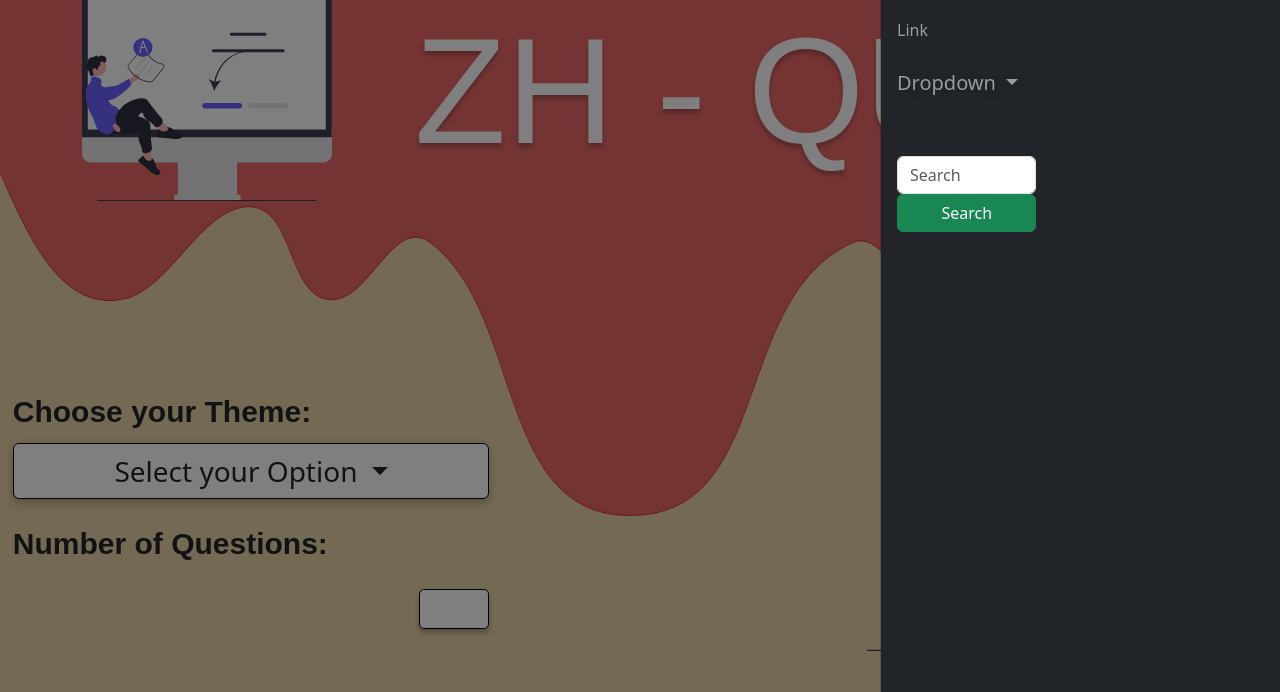
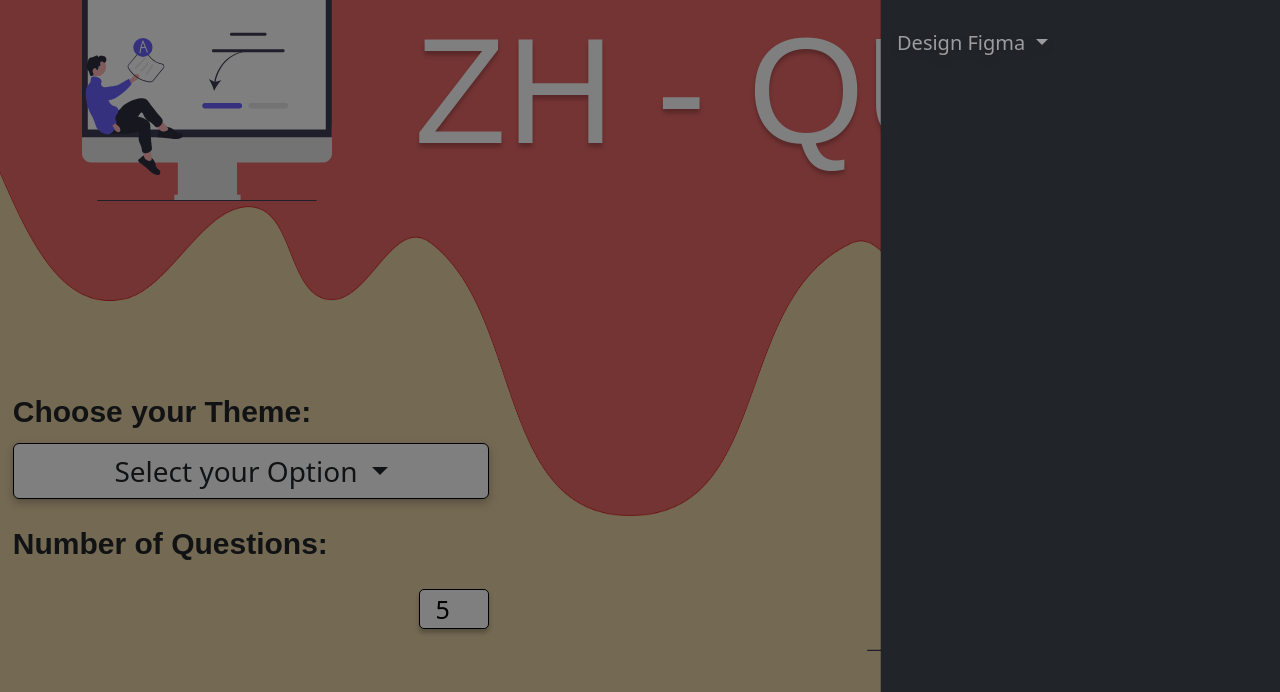
Before and after one commit to MayckellP/QUIZZ---PROJECT, a PHP site: page / in a window 1280 px wide, after a click that opens the changed part. Shown: the part 108-800 px from the top of the page. Run offline with PHP 8.4, Linux system fonts and the light colour scheme; some web fonts are replaced.

Commit message:
validation questions - fixed

```diff
--- a/includes/navbar.php
+++ b/includes/navbar.php
@@ -8,35 +8,30 @@
     </button>
     <div class="offcanvas offcanvas-end text-bg-dark" tabindex="-1" id="offcanvasDarkNavbar" aria-labelledby="offcanvasDarkNavbarLabel">
       <div class="offcanvas-header">
-        <h5 class="offcanvas-title" id="offcanvasDarkNavbarLabel">Dark offcanvas</h5>
+        <h5 class="offcanvas-title" id="offcanvasDarkNavbarLabel">
+          ZH - ACADEMY
+        </h5>
         <button type="button" class="btn-close btn-close-white" data-bs-dismiss="offcanvas" aria-label="Close"></button>
       </div>
       <div class="offcanvas-body">
         <ul class="navbar-nav justify-content-end flex-grow-1 pe-3">
           <li class="nav-item">
-            <a class="nav-link active" aria-current="page" href="#">Home</a>
-          </li>
-          <li class="nav-item">
-            <a class="nav-link" href="#">Link</a>
+            <a class="nav-link active" aria-current="page" href="https://github.com/MayckellP/QUIZZ---PROJECT" target="_blank">
+              Github (Repository)
+              </a>
           </li>
           <li class="nav-item dropdown">
-            <a class="nav-link dropdown-toggle" href="#" role="button" data-bs-toggle="dropdown" aria-expanded="false">
-              Dropdown
+            <a class="nav-link dropdown-toggle" href="https://github.com/MayckellP/QUIZZ---PROJECT" role="button" data-bs-toggle="dropdown" aria-expanded="false">
+              Design Figma
             </a>
             <ul class="dropdown-menu dropdown-menu-dark">
-              <li><a class="dropdown-item" href="#">Action</a></li>
-              <li><a class="dropdown-item" href="#">Another action</a></li>
-              <li>
-                <hr class="dropdown-divider">
-              </li>
-              <li><a class="dropdown-item" href="#">Something else here</a></li>
+              <li><a class="dropdown-item" href="https://www.figma.com/file/OHGcfNb3isMJiwTEHv31N8/Untitled?node-id=0%3A1&t=2P4I1fFOZft713ly-0" target="_blank">
+                Windows Design</a></li>
+              <li><a class="dropdown-item" href="https://www.figma.com/file/OHGcfNb3isMJiwTEHv31N8/Untitled?node-id=1%3A3&t=2P4I1fFOZft713ly-0" target="_blank">
+                Mobile Design</a></li>
             </ul>
           </li>
         </ul>
-        <form class="d-flex mt-3" role="search">
-          <input class="form-control me-2" type="search" placeholder="Search" aria-label="Search">
-          <button class="btn btn-success" type="submit">Search</button>
-        </form>
       </div>
     </div>
   </div>
--- a/index.php
+++ b/index.php
@@ -16,6 +16,7 @@ $_SESSION = array('score' => 0);
     <link rel="shortcut icon" href="media/images/logo.png" type="image/x-icon" />
     <link rel="stylesheet" href="https://cdn.jsdelivr.net/npm/bootstrap@5.3.0-alpha1/dist/css/bootstrap.min.css ">
     <link rel="stylesheet" href="style/index.css">
+    <link rel="shortcut icon" href="media/images/newLogo.svg" type="image/x-icon">
     <title>ZH | Home</title>
   </head>
   <body>
@@ -43,7 +44,7 @@ $_SESSION = array('score' => 0);
                       </label>
                       <input type="radio" name="theme" id="theme" value="science">
                   </li>
-                  <li class="cont-option">
+                  <!-- <li class="cont-option">
                       <label class="dropdown-item-light" for="geography" >Geography
                         <img src="media/icons/geography.png" alt="option" class="option-img">
                       </label>
@@ -66,11 +67,11 @@ $_SESSION = array('score' => 0);
                         <img src="media/icons/Javascript.png" alt="option" class="option-img">
                       </label>
                       <input type="radio" name="theme" id="js" value="javascript">
-                  </li>
+                  </li> -->
                 </ul>
               </div>
                 <label>Number of Questions:</label><br>
-                <input type="number" name="limit" id="number" class="number" min="0" max="10">
+                <input type="number" name="limit" id="number" class="number" min="0" max="10" required value="5">
                 <input type="hidden" name="indexPage" value= "1">
                 <input type="hidden" name="answer" value= "0">
                 <?php include "includes/footer.php"; ?>
@@ -79,8 +80,8 @@ $_SESSION = array('score' => 0);
       </div>
     </div>
 
-
     <!-- BOOTSTRAP SCRIPT -->
     <script src="https://cdn.jsdelivr.net/npm/bootstrap@5.3.0-alpha1/dist/js/bootstrap.bundle.min.js"></script>
+    <script src="js/validation.js"></script>
   </body>
 </html>
--- a/js/validation.js
+++ b/js/validation.js
@@ -1,28 +1,65 @@
+function choosed() {
   var answer1 = document.getElementById("answer-1");
   var answer2 = document.getElementById("answer-2");
   var answer3 = document.getElementById("answer-3");
   var answer4 = document.getElementById("answer-4");
   var answer5 = document.getElementById("answer-5");
-
-function choosed() {
+  var collector = document.getElementById("collector-questions");
+  var camp = document.getElementById("camp-validate");
+  var vali = 0;
+  if (answer1 !== null) {
     if (answer1.checked) {
       console.log("True");
-    document.getElementById("collector-questions").value = "answer-1";
-  }
+      collector.value = "answer-1";
+      vali = 1;
+    } else {
+      collector.value = 0;
+      if (answer2 !== null) {
         if (answer2.checked) {
           console.log("True");
-    document.getElementById("collector-questions").value = "answer-2";
-  }
+          collector.value = "answer-2";
+          vali = 1;
+        } else {
+          collector.value = 0;
+          if (answer3 !== null) {
             if (answer3.checked) {
               console.log("True");
-    document.getElementById("collector-questions").value = "answer-3";
-  }
+              collector.value = "answer-3";
+              vali = 1;
+            } else {
+              collector.value = 0;
+              if (answer4 !== null) {
                 if (answer4.checked) {
                   console.log("True");
-    document.getElementById("collector-questions").value = "answer-4";
-  }
+                  collector.value = "answer-4";
+                  vali = 1;
+                } else {
+                  collector.value = 0;
+                  if (answer5 !== null) {
                     if (answer5.checked) {
                       console.log("True");
-    document.getElementById("collector-questions").value = "answer-5";
+                      collector.value = "answer-5";
+                      vali = 1;
+                    } else {
+                      collector.value = 0;
                     }
                   }
+                }
+              }
+            }
+          }
+        }
+      }
+    }
+    console.log(collector.value);
+    if (collector.value == 0) {
+      camp.innerText = "Sie müssen eine Option wahlen";
+      camp.style.color = "#d31e1e";
+      camp.style.fontSize = "35px";
+      camp.style.fontFamily = "Syne";
+      camp.style.fontWeight = "700";
+      camp.style.textShadow = "0px 2px 2px rgba(0, 0, 0, 0.25)";
+      return false;
+    }
+  }
+}
--- a/questionsPage.php
+++ b/questionsPage.php
@@ -24,7 +24,8 @@ $_SESSION['score'] += $score;
     <link rel="shortcut icon" href="media/images/logo.png" type="image/x-icon" />
     <link rel="stylesheet" href="https://cdn.jsdelivr.net/npm/bootstrap@5.3.0-alpha1/dist/css/bootstrap.min.css ">
     <link rel="stylesheet" href="style/questionsPage.css">
-    <title>ZH | Question 1</title>
+    <link rel="shortcut icon" href="media/images/newLogo.svg" type="image/x-icon">
+    <title>ZH | Question <?php echo $indexPage;?></title>
 </head>
 <body>
     <header>
@@ -78,6 +79,7 @@ $_SESSION['score'] += $score;
                             echo "<input type='hidden' id='indexPage' value=".$indexPage." name='indexPage'>
                             ";
                     ?>
+                    <p id="camp-validate"><p>
                 <?php include "includes/footer.php"; ?>
             </form>
         </div>
--- a/res.php
+++ b/res.php
@@ -57,10 +57,8 @@
                     }
                     echo "<div class='option'>
                     <input type='radio' id=".$answer." class='check-input' name='answer' value=".$value.">
-                        <label class='check-answer' for=".$answer.">
-                        ".$question[$answer]."
-                        </label>
-
+                        <label class='check-answer' for=".$answer.">".$question[$answer]."</label>
+                    <input type='checkbox' id=".$answer." class='check-input' name='answer'hidden>
                     </div>";
                 }
             }
--- a/style/questionsPage.css
+++ b/style/questionsPage.css
@@ -96,7 +96,6 @@ form {
   font-weight: 700;
   font-family: "Syne", sans-serif;
 }
-
 /*?--------------------------------- END: QUESTION */
 
 /*!--------------------------------------------------- START: GENERAL CONTAINER */
```
Also changed, not shown: resultPage.php (+12 -5 lines). Lines whose indentation alone changed are shown as unchanged.
